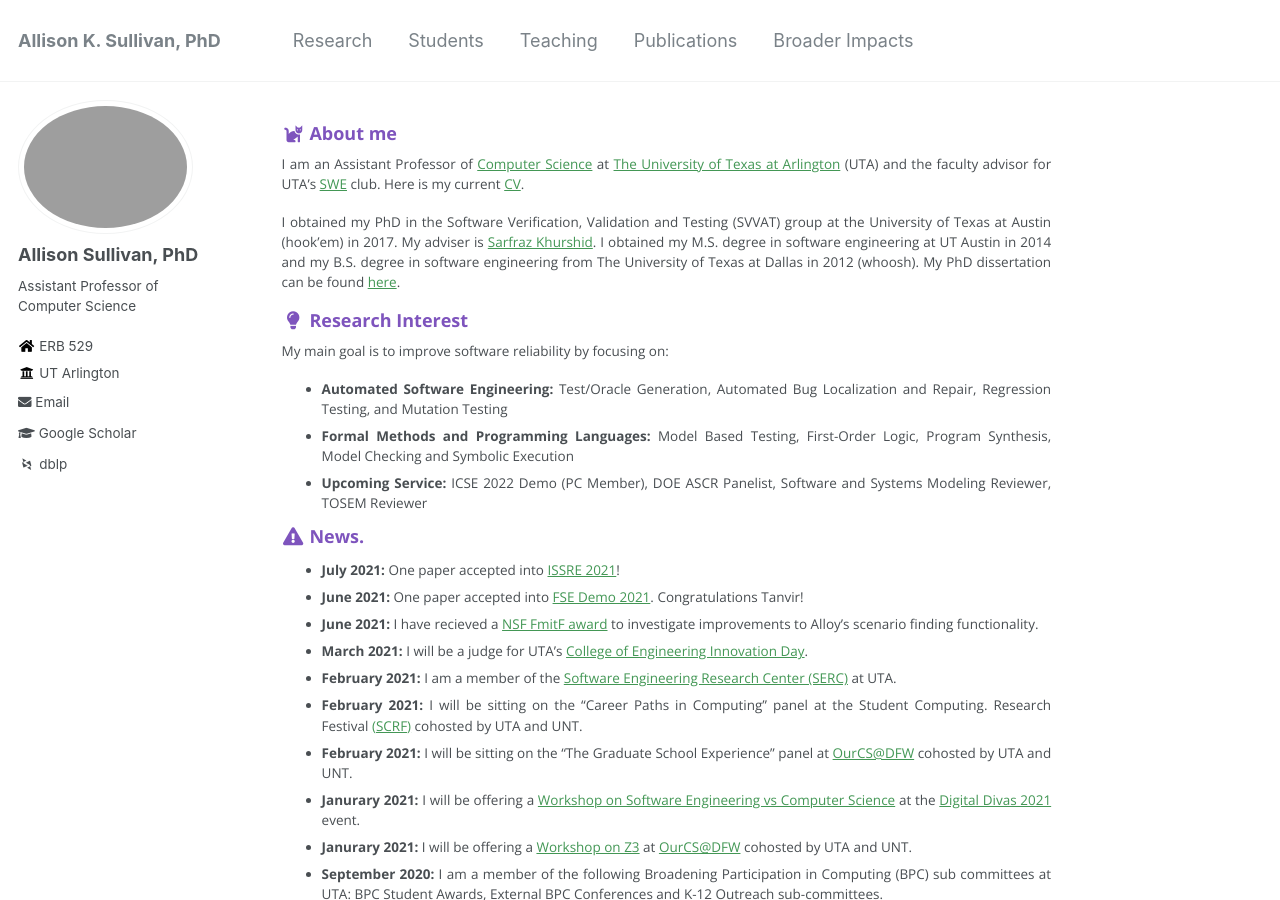
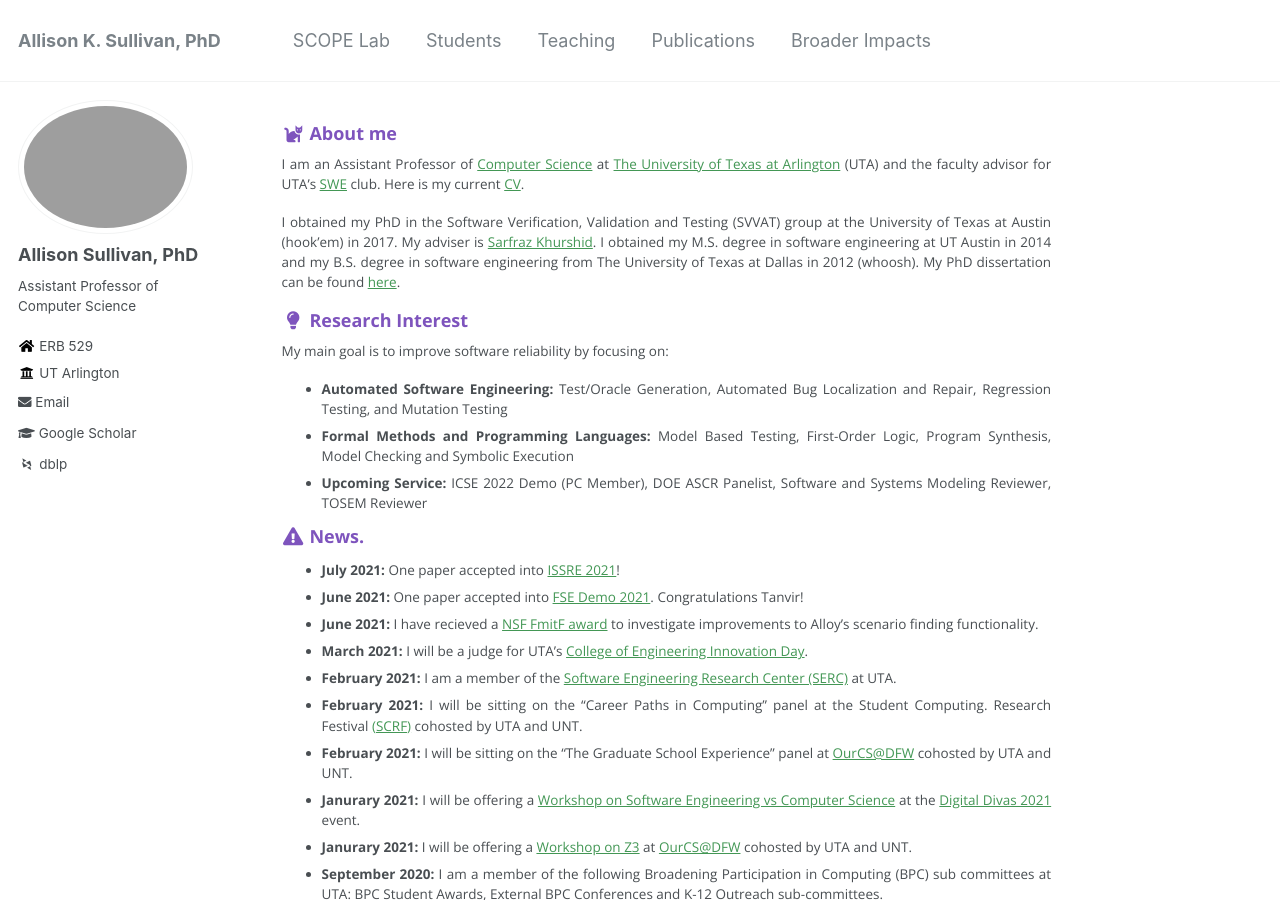
Before and after one commit to Allisonius/allisonius.github.io, a Jekyll site: the page built from _pages/about.md, in a window 1280 px wide and 900 px high. Built offline with Jekyll 4.4.1, drawn with Linux system fonts in a browser that asks for light colours; some web fonts are replaced.

Commit message:
Update navigation.yml

```diff
--- a/_data/navigation.yml
+++ b/_data/navigation.yml
@@ -1,6 +1,6 @@
 # main links links
 main:
-  - title: "Research"
+  - title: "SCOPE Lab"
     url: /research/
 
   - title: "Students"
```
